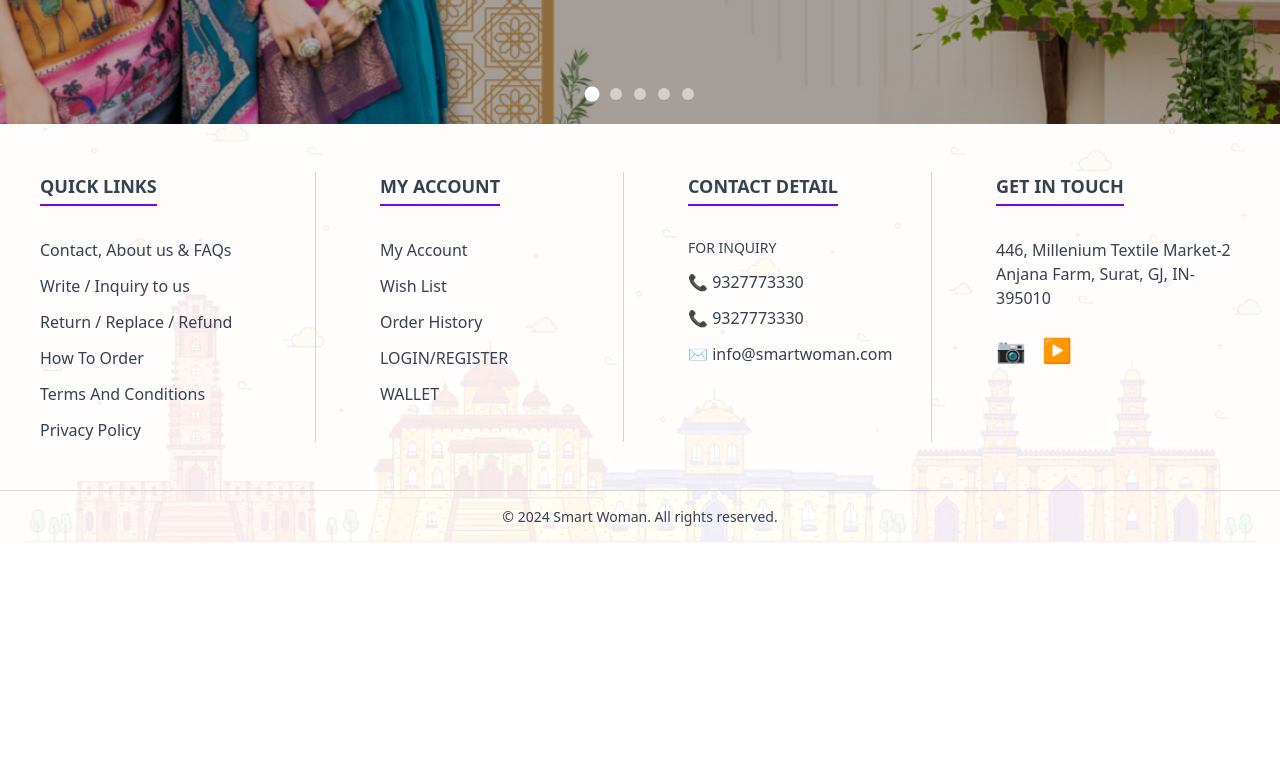
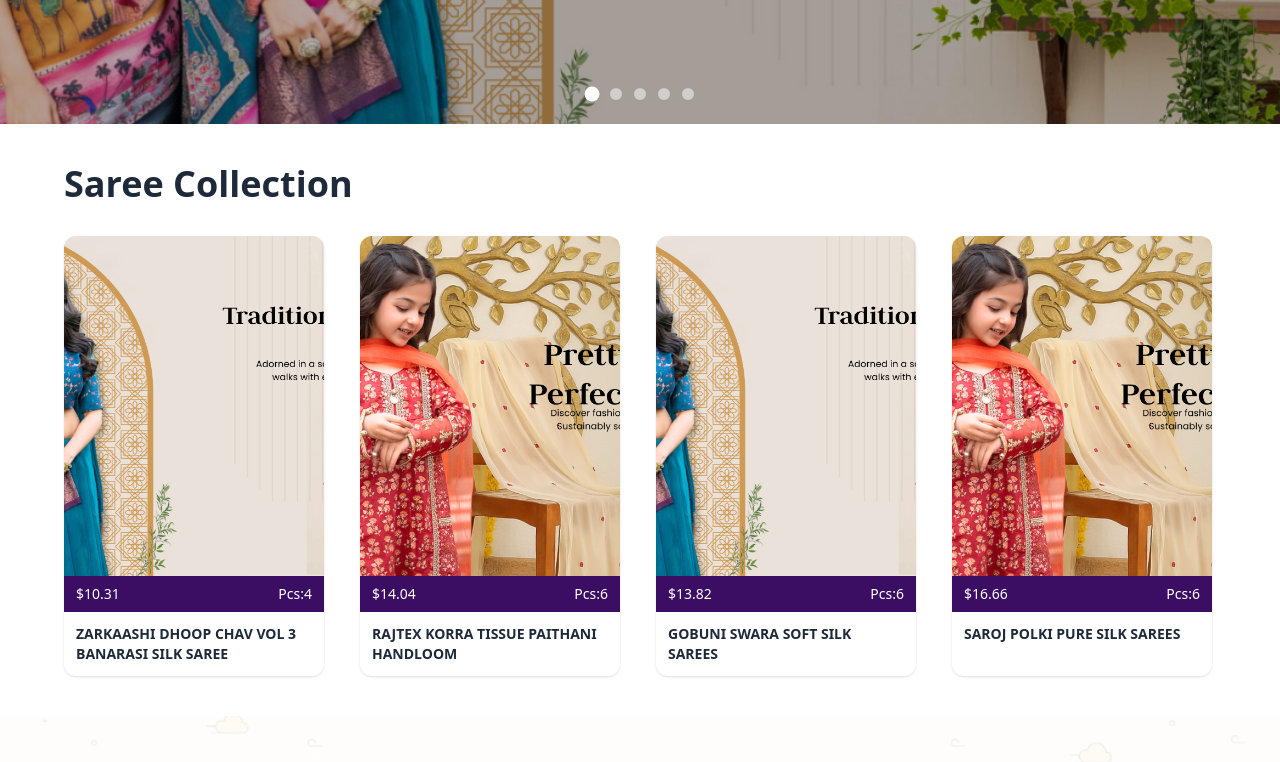
Before and after one commit to SGodhani007/SmartWoman, a React (Vite) app: page / in a window 1280 px wide. Shown: the part 660-1422 px from the top of the page. Before the commit the page ends 1203 px from the top, so only its background shows below. Built offline with nearby package versions, Linux system fonts and the light colour scheme.

Commit message:
Update website

```diff
--- a/package.json
+++ b/package.json
@@ -15,6 +15,7 @@
   "dependencies": {
     "framer-motion": "^12.34.3",
     "gh-pages": "^6.3.0",
+    "lucide-react": "^0.575.0",
     "react": "^19.2.0",
     "react-dom": "^19.2.0",
     "react-icon": "^1.0.0",
--- /dev/null
+++ b/src/Component/ProductGrid.jsx
@@ -0,0 +1,48 @@
+import React from "react";
+
+import ProductCard from "../assets/ProductCard";
+import saree1 from "../Images/Banner1.jpg";
+import saree2 from "../Images/Banner2.jpg";
+
+export default function Products() {
+  return (
+    <div className="w-full px-6 md:px-10 lg:px-16 py-10">
+
+      {/* PAGE TITLE */}
+      <h1 className="text-3xl md:text-4xl font-bold text-gray-800 mb-8">
+        Saree Collection
+      </h1>
+
+      {/* PRODUCTS GRID */}
+      <div className="grid gap-8 grid-cols-1 sm:grid-cols-2 md:grid-cols-3 lg:grid-cols-4">
+        <ProductCard
+          image={saree1}
+          title="ZARKAASHI DHOOP CHAV VOL 3 BANARASI SILK SAREE"
+          price="10.31"
+          pcs="4"
+        />
+
+        <ProductCard
+          image={saree2}
+          title="RAJTEX KORRA TISSUE PAITHANI HANDLOOM"
+          price="14.04"
+          pcs="6"
+        />
+
+        <ProductCard
+          image={saree1}
+          title="GOBUNI SWARA SOFT SILK SAREES"
+          price="13.82"
+          pcs="6"
+        />
+
+        <ProductCard
+          image={saree2}
+          title="SAROJ POLKI PURE SILK SAREES"
+          price="16.66"
+          pcs="6"
+        />
+      </div>
+    </div>
+  );
+}
--- a/src/Pages/Home.jsx
+++ b/src/Pages/Home.jsx
@@ -1,10 +1,11 @@
 import React from 'react'
 import ImageSlider from '../Component/ImageSlider'
-
+import ProductGrid from '../Component/ProductGrid'
 const Home = () => {
   return (
     <div>
       <ImageSlider />
+      <ProductGrid/>
     </div>
   )
 }
--- /dev/null
+++ b/src/assets/ProductCard.jsx
@@ -0,0 +1,39 @@
+import React from "react";
+import { Heart, ShoppingCart } from "lucide-react";
+
+export default function ProductCard({ image, title, price, pcs }) {
+  return (
+    <div className="group w-[260px] bg-white rounded-xl overflow-hidden shadow-sm hover:shadow-xl transition duration-300">
+
+      {/* IMAGE */}
+      <div className="relative overflow-hidden">
+        <img
+          src={image}
+          alt={title}
+          className="w-full h-[340px] object-cover group-hover:scale-105 transition duration-500"
+        />
+
+        {/* HOVER ACTIONS */}
+        <div className="absolute inset-0 bg-black/20 opacity-0 group-hover:opacity-100 transition flex items-center justify-center gap-4">
+          <button className="w-11 h-11 bg-white rounded-full flex items-center justify-center shadow hover:scale-110 transition">
+            <ShoppingCart size={18} />
+          </button>
+          <button className="w-11 h-11 bg-white rounded-full flex items-center justify-center shadow hover:scale-110 transition">
+            <Heart size={18} />
+          </button>
+        </div>
+      </div>
+
+      {/* PRICE BAR */}
+      <div className="bg-[#3b0d63] text-white px-3 py-2 flex justify-between text-sm font-medium">
+        <span>${price}</span>
+        <span>Pcs:{pcs}</span>
+      </div>
+
+      {/* TITLE */}
+      <div className="px-3 py-3 text-sm font-semibold text-gray-800 line-clamp-2">
+        {title}
+      </div>
+    </div>
+  );
+}
```
Also changed, not shown: 1 other file (tests, documents, lock files or other folders).
